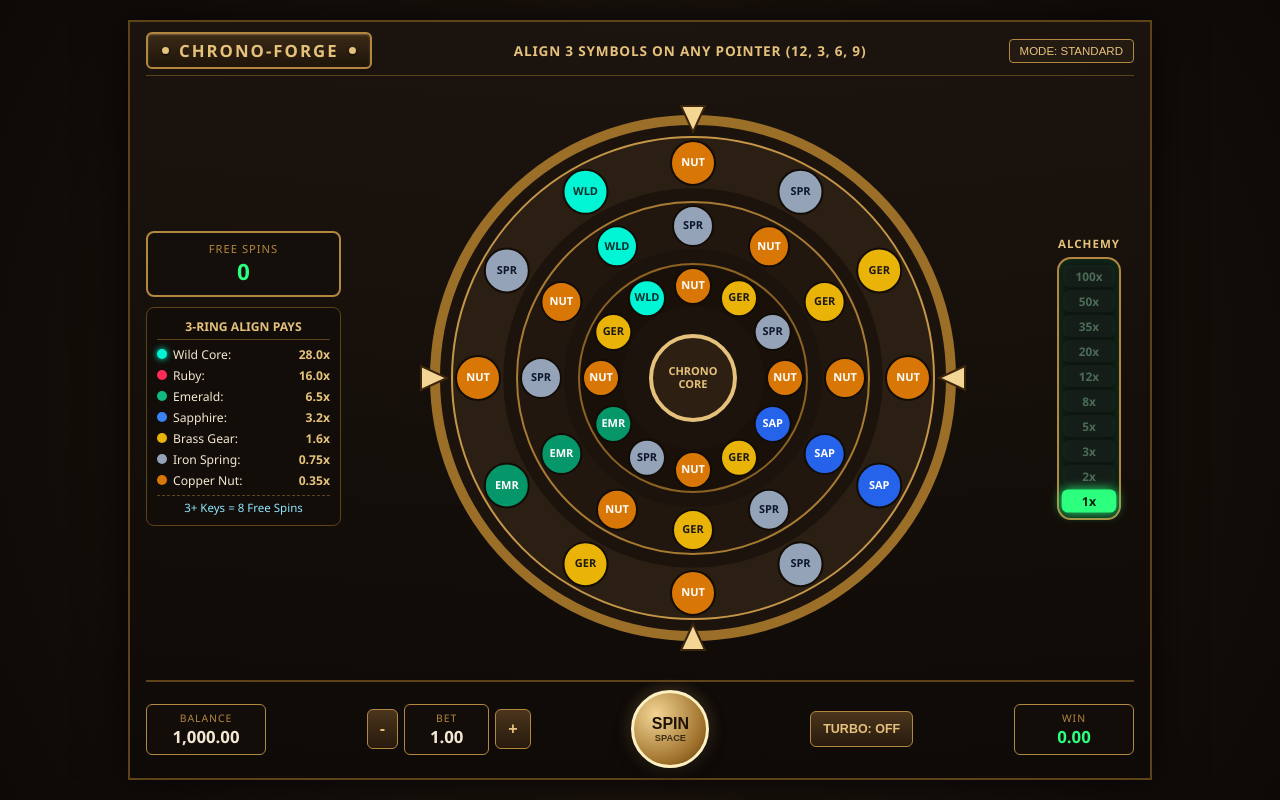
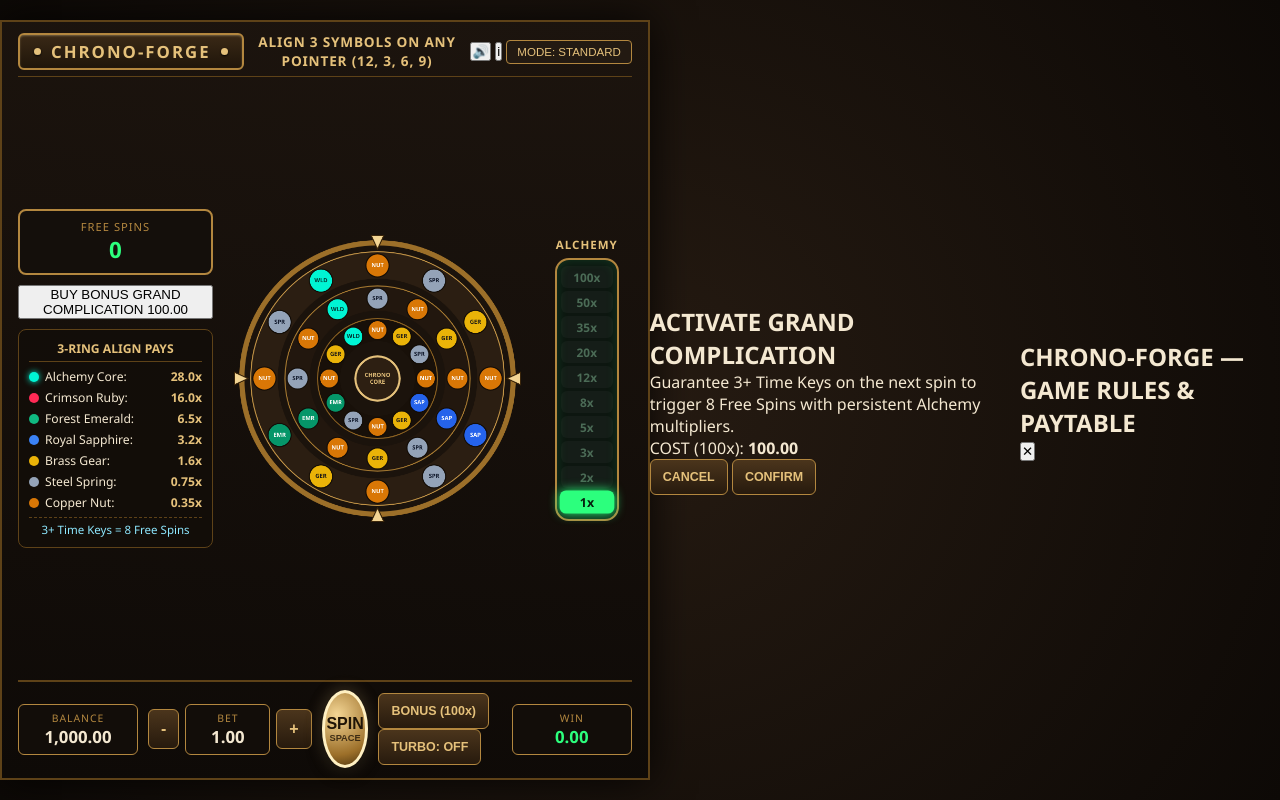
Before and after one commit to sooneracar/chrono-forge, a plain HTML site: page frontend/index.html in a window 1280 px wide. Drawn offline with Linux system fonts and the light colour scheme.

Commit message:
Update index.html

```diff
--- a/frontend/index.html
+++ b/frontend/index.html
@@ -16,33 +16,44 @@
         <span class="rivet"></span>
       </div>
       <div id="status-banner">ALIGN 3 SYMBOLS ON ANY POINTER (12, 3, 6, 9)</div>
-      <button id="social-toggle" title="Toggle Stake.us Social Mode">MODE: STANDARD</button>
+      <div class="top-actions">
+        <button id="btn-sound" class="icon-btn" title="Toggle Sound">🔊</button>
+        <button id="btn-info" class="icon-btn" title="Game Rules & Paytable">i</button>
+        <button id="social-toggle" title="Toggle Stake.us Social Mode">STANDARD</button>
+      </div>
     </header>
 
-    <!-- Main Playfield: Left Gauges | Center Clockwork Rings | Right Alchemy Tube -->
+    <!-- Main Playfield: Left Gauges & Bonus Buy | Center Clockwork | Right Alchemy Tube -->
     <main id="playfield">
-      <!-- Left Info Panel -->
+      <!-- Left Info & Bonus Buy Panel -->
       <aside id="left-panel">
         <div class="gauge-box">
           <div class="gauge-label">FREE SPINS</div>
           <div id="fs-counter" class="gauge-value">0</div>
         </div>
+
+        <button id="btn-bonus-buy" class="bonus-buy-card">
+          <span id="lbl-buy-title" class="buy-title">BUY BONUS</span>
+          <span class="buy-sub">GRAND COMPLICATION</span>
+          <span id="val-buy-cost" class="buy-price">100.00</span>
+        </button>
+
         <div class="paytable-mini">
           <div class="pt-title">3-RING ALIGN PAYS</div>
-          <div class="pt-row"><span class="dot wild"></span> Wild Core: <b>28.0x</b></div>
-          <div class="pt-row"><span class="dot ruby"></span> Ruby: <b>16.0x</b></div>
-          <div class="pt-row"><span class="dot emerald"></span> Emerald: <b>6.5x</b></div>
-          <div class="pt-row"><span class="dot sapphire"></span> Sapphire: <b>3.2x</b></div>
+          <div class="pt-row"><span class="dot wild"></span> Alchemy Core: <b>28.0x</b></div>
+          <div class="pt-row"><span class="dot ruby"></span> Crimson Ruby: <b>16.0x</b></div>
+          <div class="pt-row"><span class="dot emerald"></span> Forest Emerald: <b>6.5x</b></div>
+          <div class="pt-row"><span class="dot sapphire"></span> Royal Sapphire: <b>3.2x</b></div>
           <div class="pt-row"><span class="dot gear"></span> Brass Gear: <b>1.6x</b></div>
-          <div class="pt-row"><span class="dot spring"></span> Iron Spring: <b>0.75x</b></div>
+          <div class="pt-row"><span class="dot spring"></span> Steel Spring: <b>0.75x</b></div>
           <div class="pt-row"><span class="dot nut"></span> Copper Nut: <b>0.35x</b></div>
-          <div class="pt-note">3+ Keys = 8 Free Spins</div>
+          <div class="pt-note">3+ Time Keys = 8 Free Spins</div>
         </div>
       </aside>
 
       <!-- Center Canvas for 3 Concentric Clockwork Gears -->
       <section id="canvas-container">
-        <canvas id="clockwork-canvas" width="560" height="560"></canvas>
+        <canvas id="clockwork-canvas" width="580" height="580"></canvas>
       </section>
 
       <!-- Right Alchemy Multiplier Tube -->
@@ -84,7 +95,10 @@
         <small>SPACE</small>
       </button>
 
-      <button id="btn-turbo" class="brass-btn">TURBO: OFF</button>
+      <div class="right-controls">
+        <button id="btn-mobile-buy" class="brass-btn gold-outline">BONUS (100x)</button>
+        <button id="btn-turbo" class="brass-btn">TURBO: OFF</button>
+      </div>
 
       <div class="meter-box">
         <span id="lbl-win" class="meter-label">WIN</span>
@@ -93,6 +107,35 @@
     </footer>
   </div>
 
+  <!-- Bonus Buy Confirmation Modal (Stake Engine Compliance for >2x features) -->
+  <div id="buy-modal" class="modal-overlay hidden">
+    <div class="modal-card">
+      <h2 id="modal-buy-heading">ACTIVATE GRAND COMPLICATION</h2>
+      <p id="modal-buy-desc">Guarantee 3+ Time Keys on the next spin to trigger 8 Free Spins with persistent Alchemy multipliers.</p>
+      <div class="modal-cost-box">
+        <span id="modal-buy-cost-lbl">COST (100x):</span>
+        <strong id="modal-buy-cost-val">100.00</strong>
+      </div>
+      <div class="modal-actions">
+        <button id="btn-buy-cancel" class="brass-btn">CANCEL</button>
+        <button id="btn-buy-confirm" class="brass-btn confirm-green">CONFIRM</button>
+      </div>
+    </div>
+  </div>
+
+  <!-- Game Rules & Paytable Modal (Stake Engine Mandatory Info Screen) -->
+  <div id="info-modal" class="modal-overlay hidden">
+    <div class="modal-card wide">
+      <div class="modal-header">
+        <h2>CHRONO-FORGE — GAME RULES &amp; PAYTABLE</h2>
+        <button id="btn-info-close" class="icon-btn">✕</button>
+      </div>
+      <div id="rules-content" class="rules-body">
+        <!-- Populated dynamically for Standard / Social mode compliance -->
+      </div>
+    </div>
+  </div>
+
   <script src="game.js"></script>
 </body>
 </html>
```
